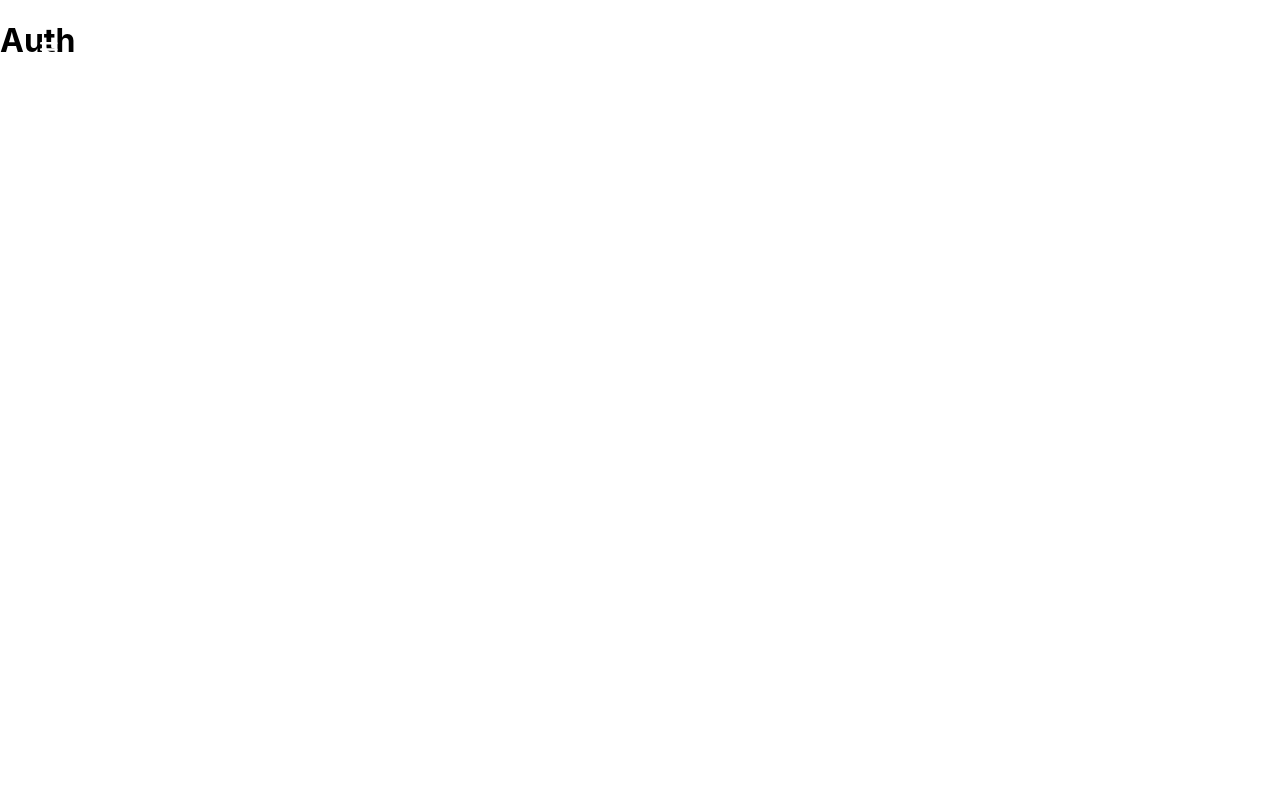
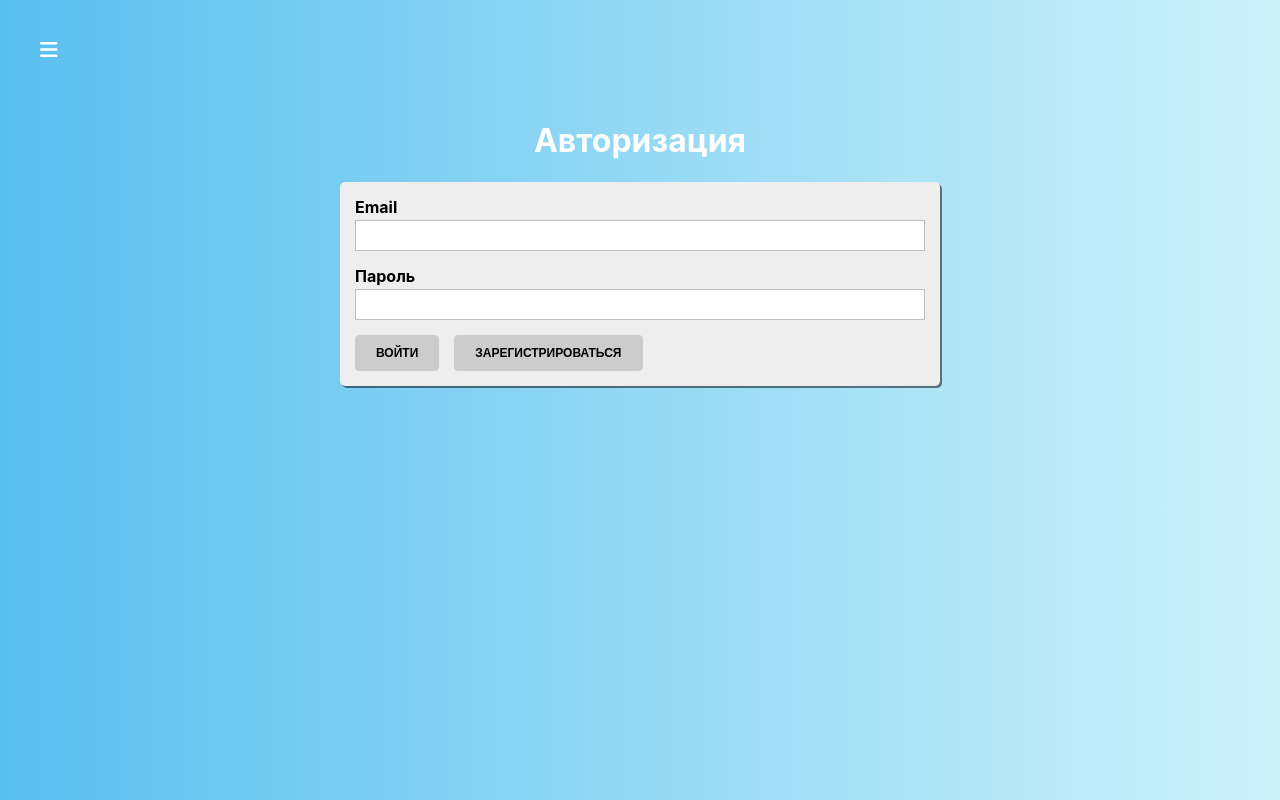
Before and after one commit to Shiragu/quiz-creator, a React app: page /auth in a window 1280 px wide. Built offline with nearby package versions, Linux system fonts and the light colour scheme.

Commit message:
auth added

```diff
--- /dev/null
+++ b/src/components/UI/Input/Input.js
@@ -0,0 +1,34 @@
+import React from "react";
+import classes from "./Input.module.css";
+
+function isInvalid({ valid, touched, shouldValidate }) {
+  return !valid && shouldValidate && touched;
+}
+
+const Input = (props) => {
+  const inputType = props.type || "text";
+  const inputClasses = [classes.input];
+  const htmlFor = `${inputType}-${Math.random()}`;
+
+  if (isInvalid(props)) {
+    inputClasses.push(classes.invalid);
+  }
+
+  return (
+    <div className={inputClasses.join(" ")}>
+      <label htmlFor={htmlFor}>{props.label}</label>
+      <input
+        type={inputType}
+        id={htmlFor}
+        value={props.value}
+        onChange={props.onChange}
+      />
+
+      {isInvalid(props) ? (
+        <span>{props.errorMessage || "Введите корректное значение"}</span>
+      ) : null}
+    </div>
+  );
+};
+
+export default Input;
--- /dev/null
+++ b/src/components/UI/Input/Input.module.css
@@ -0,0 +1,31 @@
+.input {
+  margin-bottom: 15px;
+}
+
+.input label {
+  margin-bottom: 3px;
+  padding: 0;
+  display: block;
+  font-weight: bold;
+}
+
+.input input {
+  display: block;
+  box-sizing: border-box;
+  border: 1px solid #bebebe;
+  padding: 7px;
+  margin: 0 0 5px;
+  width: 100%;
+  outline: none;
+  transition: all 0.3s ease-in-out;
+}
+
+.input span {
+  color: #f01f30;
+  font-size: 12px;
+  font-weight: bold;
+}
+
+.input.invalid label {
+  color: #f01f30;
+}
--- a/src/containers/Auth/Auth.js
+++ b/src/containers/Auth/Auth.js
@@ -1,10 +1,130 @@
 import React, { Component } from "react";
+import classes from "./Auth.module.css";
+import Button from "../../components/UI/Button/Button";
+import Input from "../../components/UI/Input/Input";
 
+function validateEmail(email) {
+  const re =
+    /^(([^<>()[\]\\.,;:\s@"]+(\.[^<>()[\]\\.,;:\s@"]+)*)|(".+"))@((\[[0-9]{1,3}\.[0-9]{1,3}\.[0-9]{1,3}\.[0-9]{1,3}\])|(([a-zA-Z\-0-9]+\.)+[a-zA-Z]{2,}))$/;
+  return re.test(String(email).toLowerCase());
+}
 export default class Auth extends Component {
+  state = {
+    isFormValid: false,
+    formControls: {
+      email: {
+        value: "",
+        type: "email",
+        label: "Email",
+        errorMessage: "Введите корректный Email",
+        valid: false,
+        touched: false,
+        validation: { required: true, email: true },
+      },
+      password: {
+        value: "",
+        type: "password",
+        label: "Пароль",
+        errorMessage: "Введите корректный пароль",
+        valid: false,
+        touched: false,
+        validation: { required: true, minLength: 6 },
+      },
+    },
+  };
+
+  loginHandler = () => {};
+
+  registerHandler = () => {};
+
+  submitHandler = (event) => {
+    event.preventDefault();
+  };
+
+  validateControl(value, validation) {
+    if (!validation) {
+      return true;
+    }
+    let isValid = true;
+
+    if (validation.required) {
+      isValid = value.trim() !== "" && isValid;
+    }
+
+    if (validation.email) {
+      isValid = validateEmail(value) && isValid;
+    }
+
+    if (validation.minLength) {
+      isValid = value.length >= validation.minLength && isValid;
+    }
+
+    return isValid;
+  }
+
+  onChangeHandler(event, controlName) {
+    const formControls = { ...this.state.formControls };
+    const control = { ...formControls[controlName] };
+
+    control.value = event.target.value;
+    control.touched = true;
+    control.valid = this.validateControl(control.value, control.validation);
+    formControls[controlName] = control;
+
+    let isFormValid = true;
+
+    Object.keys(formControls).forEach((name) => {
+      isFormValid = formControls[name].valid && isFormValid;
+    });
+
+    this.setState({
+      formControls,
+      isFormValid,
+    });
+  }
+
+  renderInputs() {
+    return Object.keys(this.state.formControls).map((controlName, index) => {
+      const control = this.state.formControls[controlName];
+      return (
+        <Input
+          key={controlName + index}
+          type={control.type}
+          value={control.value}
+          valid={control.valid}
+          touched={control.touched}
+          label={control.label}
+          shouldValidate={!!control.validation}
+          errorMessage={control.errorMessage}
+          onChange={(event) => this.onChangeHandler(event, controlName)}
+        />
+      );
+    });
+  }
+
   render() {
     return (
-      <div>
-        <h1>Auth</h1>
+      <div className={classes.auth}>
+        <div>
+          <h1>Авторизация</h1>
+          <form className={classes["auth-form"]} onSubmit={this.submitHandler}>
+            {this.renderInputs()}
+            <Button
+              type="success"
+              onClick={this.loginHandler}
+              disabled={!this.state.isFormValid}
+            >
+              Войти
+            </Button>
+            <Button
+              type="primary"
+              onClick={this.registerHandler}
+              disabled={!this.state.isFormValid}
+            >
+              Зарегистрироваться
+            </Button>
+          </form>
+        </div>
       </div>
     );
   }
--- /dev/null
+++ b/src/containers/Auth/Auth.module.css
@@ -0,0 +1,26 @@
+.auth {
+  display: flex;
+  justify-content: center;
+  padding-top: 100px;
+  flex-grow: 1;
+  width: 100%;
+  background: linear-gradient(270deg, #cef2fa 0%, #59bfef 100%);
+}
+
+.auth > div {
+  width: 100%;
+  max-width: 600px;
+  padding: 0 20px;
+}
+
+.auth h1 {
+  color: #fff;
+  text-align: center;
+}
+
+.auth-form {
+  background: #eee;
+  box-shadow: 2px 2px rgba(0, 0, 0, 0.5);
+  padding: 15px;
+  border-radius: 5px;
+}
```
